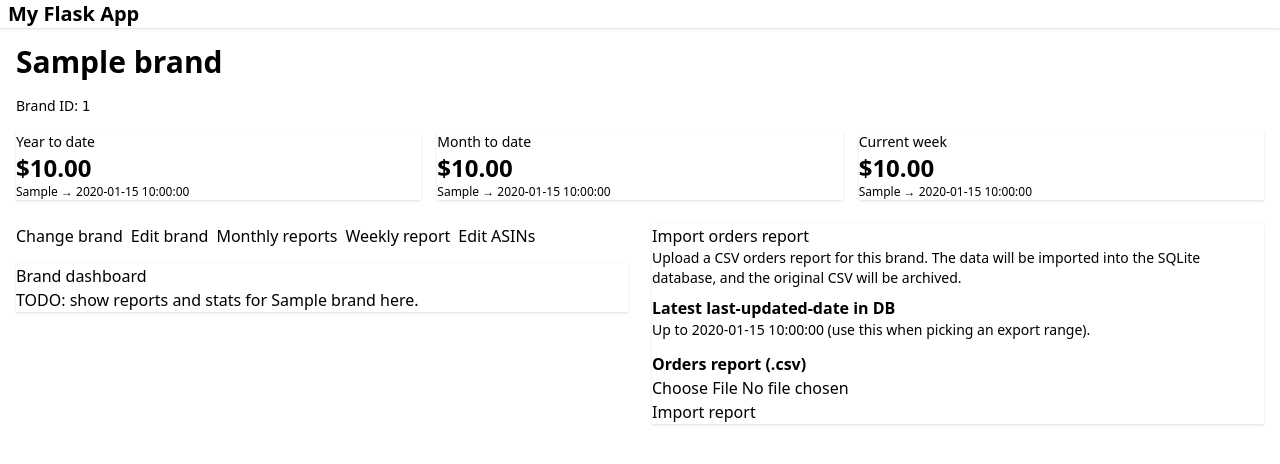
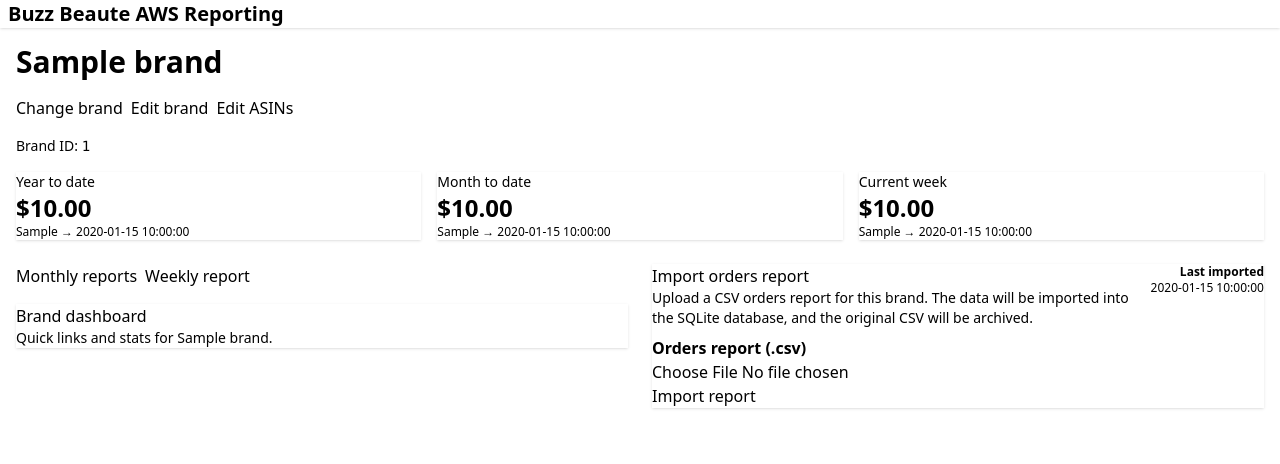
Before and after one commit to fillet54/aws-reports, a Flask app: template aws_reports/templates/brands/index.html in a window 1280 px wide. Shown: the top 464 px of the page. Run offline with Flask 3, Linux system fonts and the light colour scheme; the template is opened without the code that fills it: most values are stand-ins (such as "Sample title", 1, 10 or a date in 2020); some libraries are stand-ins or nearby versions.

Commit message:
Minor brand cleanup styling changes

```diff
--- a/aws_reports/templates/brands/index.html
+++ b/aws_reports/templates/brands/index.html
@@ -4,6 +4,15 @@
 
 {% block content %}
   <h1 class="text-3xl font-bold mb-4">{{ brand.name }}</h1>
+  <div class="flex flex-wrap gap-2 mb-4">
+    <a class="btn btn-ghost btn-sm" href="{{ url_for('index') }}">Change brand</a>
+    <a class="btn btn-ghost btn-sm" href="{{ url_for('edit_brand', brand_id=brand.id) }}">
+      Edit brand
+    </a>
+    <a class="btn btn-ghost btn-sm" href="{{ url_for('asin_meta_index', brand_id=brand.id) }}">
+      Edit ASINs
+    </a>
+  </div>
 
   <p class="mb-4 text-sm text-base-content/70">
     Brand ID: <code>{{ brand.id }}</code>
@@ -62,26 +71,19 @@
   <div class="grid gap-6 md:grid-cols-2">
     <!-- Left: navigation / actions -->
     <div class="space-y-4">
-      <div class="flex gap-2">
-        <a class="btn btn-outline" href="{{ url_for('index') }}">Change brand</a>
-        <a class="btn btn-secondary" href="{{ url_for('edit_brand', brand_id=brand.id) }}">
-          Edit brand
-        </a>
-        <a class="btn btn-primary" href="{{ url_for('brand_reports', brand_id=brand.id) }}">
+      <div class="flex flex-wrap gap-2">
+        <a class="btn btn-primary btn-sm" href="{{ url_for('brand_reports', brand_id=brand.id) }}">
           Monthly reports
         </a>
-        <a class="btn btn-primary btn-outline" href="{{ url_for('brand_weekly_reports', brand_id=brand.id) }}">
+        <a class="btn btn-outline btn-sm" href="{{ url_for('brand_weekly_reports', brand_id=brand.id) }}">
           Weekly report
-        </a>
-        <a class="btn btn-primary" href="{{ url_for('asin_meta_index', brand_id=brand.id) }}">
-          Edit ASINs
         </a>
       </div>
 
       <div class="card bg-base-100 shadow">
         <div class="card-body">
           <h2 class="card-title">Brand dashboard</h2>
-          <p>TODO: show reports and stats for {{ brand.name }} here.</p>
+          <p class="text-sm text-base-content/70">Quick links and stats for {{ brand.name }}.</p>
         </div>
       </div>
     </div>
@@ -90,19 +92,21 @@
     <div>
       <div class="card bg-base-100 shadow">
         <div class="card-body">
+          <div class="flex items-start justify-between">
+            <div>
               <h2 class="card-title">Import orders report</h2>
               <p class="text-sm text-base-content/70 mb-2">
                 Upload a CSV orders report for this brand. The data will be imported into
                 the SQLite database, and the original CSV will be archived.
               </p>
+            </div>
             {% if latest_updated_date %}
-            <div class="alert alert-info mb-3">
-              <div>
-                <p class="font-semibold">Latest last-updated-date in DB</p>
-                <p class="text-sm">Up to {{ latest_updated_date }} (use this when picking an export range).</p>
-              </div>
+              <div class="text-xs text-base-content/70 text-right min-w-[120px]">
+                <p class="font-semibold text-base-content whitespace-nowrap">Last imported</p>
+                <p class="whitespace-nowrap">{{ latest_updated_date }}</p>
               </div>
             {% endif %}
+          </div>
 
           <form
             method="post"
--- a/aws_reports/templates/layout.html
+++ b/aws_reports/templates/layout.html
@@ -3,7 +3,7 @@
 <html lang="en" data-theme="emerald">
 <head>
   <meta charset="UTF-8" />
-  <title>{% block title %}Flask + HTMX + Tailwind + daisyUI{% endblock %}</title>
+  <title>{% block title %}Buzz Beaute AWS Reporting{% endblock %}</title>
   <meta name="viewport" content="width=device-width, initial-scale=1" />
 
   <!-- Tailwind + daisyUI via CDN -->
@@ -19,7 +19,7 @@
 <body class="min-h-screen bg-base-200">
   <div class="navbar bg-base-100 shadow">
     <div class="flex-1 px-2 text-xl font-bold">
-      <a href="{{ url_for('index') }}">My Flask App</a>
+      <a href="{{ url_for('index') }}">Buzz Beaute AWS Reporting</a>
     </div>
   </div>
 
```
Lines whose indentation alone changed are shown as unchanged.
